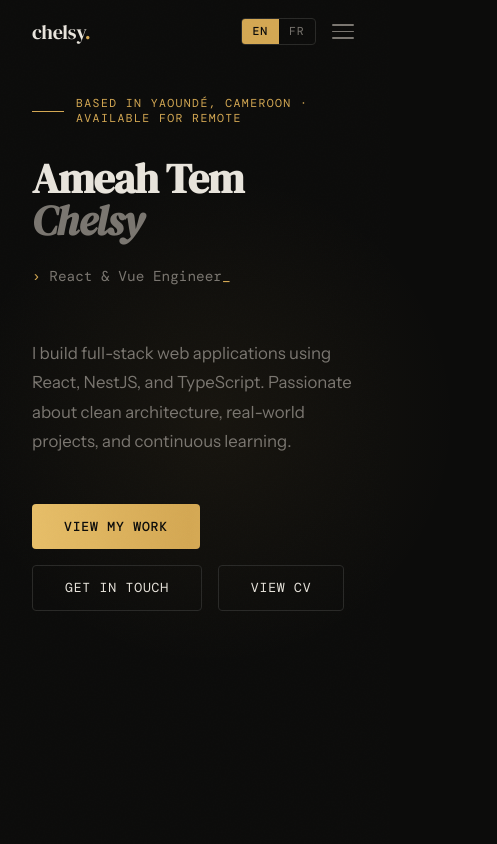
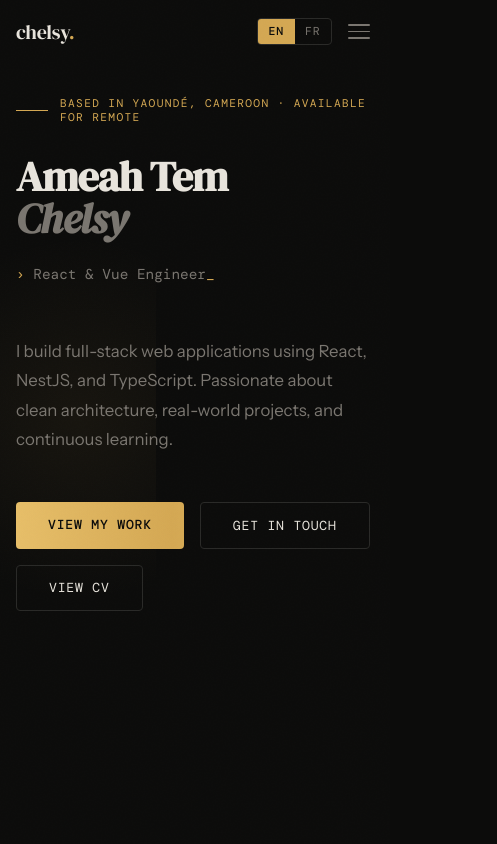
Before and after one commit to chelsynew72/my-portfolio, a Next.js app: page / in a window 390 px wide. Shown: the top 844 px of the page, 497 px wide, since content can reach past the window. Built offline with nearby package versions, Linux system fonts and the light colour scheme; a web font is replaced by a local one.

Commit message:
added translation

```diff
--- a/app/globals.css
+++ b/app/globals.css
@@ -16,24 +16,23 @@
   --accent-dim: #a07c35;
   --accent-glow: rgba(212, 168, 83, 0.12);
   --nav-h: 64px;
+  --px: 2rem;
 }
 
-* {
-  box-sizing: border-box;
-  margin: 0;
-  padding: 0;
+*, *::before, *::after { box-sizing: border-box; margin: 0; padding: 0; }
+
+html, body {
+  overflow-x: hidden;
+  max-width: 100%;
 }
 
-html {
-  scroll-behavior: smooth;
-}
+html { scroll-behavior: smooth; }
 
 body {
   background-color: var(--bg);
   color: var(--text);
   font-family: 'Instrument Sans', sans-serif;
   -webkit-font-smoothing: antialiased;
-  overflow-x: hidden;
 }
 
 /* Grain overlay */
@@ -47,12 +46,9 @@ body::before {
   opacity: 0.35;
 }
 
-/* Scrollbar */
 ::-webkit-scrollbar { width: 4px; }
 ::-webkit-scrollbar-track { background: var(--bg); }
 ::-webkit-scrollbar-thumb { background: var(--border); border-radius: 2px; }
-
-/* Selection */
 ::selection { background: var(--accent); color: var(--bg); }
 
 /* ── Animations ─────────────────────────────────────────── */
@@ -66,7 +62,7 @@ body::before {
 }
 @keyframes blink {
   0%, 100% { opacity: 1; }
-  50% { opacity: 0; }
+  50%       { opacity: 0; }
 }
 @keyframes pulse-dot {
   0%, 100% { box-shadow: 0 0 0 0 rgba(74,222,128,0.5); }
@@ -77,8 +73,8 @@ body::before {
   100% { background-position:  200% center; }
 }
 
-.animate-fade-up  { animation: fadeUp 0.7s cubic-bezier(0.16, 1, 0.3, 1) both; }
-.animate-fade-in  { animation: fadeIn 0.6s ease both; }
+.animate-fade-up { animation: fadeUp 0.7s cubic-bezier(0.16, 1, 0.3, 1) both; }
+.animate-fade-in { animation: fadeIn 0.6s ease both; }
 .delay-1 { animation-delay: 0.1s; }
 .delay-2 { animation-delay: 0.2s; }
 .delay-3 { animation-delay: 0.3s; }
@@ -94,19 +90,28 @@ body::before {
 .nav-mobile  { display: none; }
 .hamburger   { display: none; }
 
-/* ── Layout helpers ─────────────────────────────────────── */
+/* ── Section layout ─────────────────────────────────────── */
+/* Every section gets horizontal padding from here — NOT inline */
+.section-pad {
+  padding: 8rem var(--px);
+  width: 100%;
+}
+
 .section-inner {
   max-width: 1100px;
   margin: 0 auto;
-  padding: 0 2rem;
+  width: 100%;
 }
 
 /* ── Hero ───────────────────────────────────────────────── */
-/* The section is full-viewport; flex centers content.
-   We add top padding so content never hides behind the nav. */
 .hero-section {
   padding-top: calc(var(--nav-h) + 4rem) !important;
   padding-bottom: 4rem;
+  padding-left: var(--px);
+  padding-right: var(--px);
+  width: 100%;
+  /* clip the decorative glow blob */
+  overflow: hidden;
 }
 
 /* ── About grid ─────────────────────────────────────────── */
@@ -117,7 +122,7 @@ body::before {
   align-items: start;
 }
 
-/* ── Skills "currently learning" banner ─────────────────── */
+/* ── Skills learning banner ─────────────────────────────── */
 .learning-banner {
   display: flex;
   align-items: center;
@@ -125,11 +130,8 @@ body::before {
   flex-wrap: wrap;
 }
 
-/* ── Section padding ────────────────────────────────────── */
-.section-pad { padding: 8rem 2rem; }
-
 /* ══════════════════════════════════════════════════════════
-   RESPONSIVE — tablet  ≤ 900px
+   TABLET  ≤ 900px
 ══════════════════════════════════════════════════════════ */
 @media (max-width: 900px) {
   .about-grid {
@@ -139,9 +141,11 @@ body::before {
 }
 
 /* ══════════════════════════════════════════════════════════
-   RESPONSIVE — mobile  ≤ 768px
+   MOBILE  ≤ 768px
 ══════════════════════════════════════════════════════════ */
 @media (max-width: 768px) {
+  :root { --px: 1.25rem; }
+
   /* Navbar */
   .nav-desktop { display: none !important; }
   .hamburger   { display: flex !important; }
@@ -153,33 +157,38 @@ body::before {
     top: var(--nav-h);
     left: 0;
     right: 0;
+    width: 100%;
     background: rgba(12,12,11,0.97);
     backdrop-filter: blur(16px);
-    padding: 2rem;
+    padding: 2rem var(--px);
     gap: 1.5rem;
     border-bottom: 1px solid var(--border);
     z-index: 99;
   }
   .nav-mobile.open { display: flex; }
 
-  /* Section padding */
-  .section-pad { padding: 5rem 1.25rem; }
+  /* Sections */
+  .section-pad { padding: 5rem var(--px); }
+  .hero-section {
+    padding-top: calc(var(--nav-h) + 2rem) !important;
+    padding-left: var(--px) !important;
+    padding-right: var(--px) !important;
+  }
 
-  /* Hero */
-  .hero-section { padding-top: calc(var(--nav-h) + 2rem) !important; }
-
-  /* Hero scroll hint — hide on mobile to avoid clutter */
+  /* Hide scroll hint */
   .scroll-hint { display: none !important; }
 
-  /* Hero tagline — shorten on very small screens */
-  .hero-tagline { font-size: 0.72rem !important; }
-
-  /* Projects featured card inner layout */
-  .project-card-inner {
-    flex-direction: column !important;
+  /* Hero tagline wraps instead of overflowing */
+  .hero-tagline {
+    font-size: 0.7rem !important;
+    white-space: normal !important;
+    word-break: break-word;
   }
 
-  /* Skills learning banner */
+  /* Project card stacks */
+  .project-card-inner { flex-direction: column !important; }
+
+  /* Skills banner */
   .learning-banner { flex-direction: column; align-items: flex-start; gap: 0.5rem; }
 
   /* Contact buttons */
@@ -188,9 +197,7 @@ body::before {
     align-items: stretch !important;
   }
   .contact-btns a,
-  .contact-btns button {
-    text-align: center;
-  }
+  .contact-btns button { text-align: center; width: 100%; }
 
   /* Footer */
   .footer-inner {
@@ -201,9 +208,9 @@ body::before {
 }
 
 /* ══════════════════════════════════════════════════════════
-   RESPONSIVE — small mobile  ≤ 480px
+   SMALL MOBILE  ≤ 480px
 ══════════════════════════════════════════════════════════ */
 @media (max-width: 480px) {
-  .section-pad { padding: 4rem 1rem; }
-  .section-inner { padding: 0 1rem; }
+  :root { --px: 1rem; }
+  .section-pad { padding: 4rem var(--px); }
 }
--- a/components/About.tsx
+++ b/components/About.tsx
@@ -9,7 +9,7 @@ export default function About() {
     <section
       id="about"
       className="section-pad"
-      style={{ maxWidth: "1100px", margin: "0 auto" }}
+      style={{ maxWidth: "1100px", margin: "0 auto", width: "100%" }}
     >
       {/* Section header */}
       <div style={{ marginBottom: "4rem" }}>
--- a/components/Contact.tsx
+++ b/components/Contact.tsx
@@ -20,6 +20,7 @@ export default function Contact() {
         style={{
           backgroundColor: "var(--bg-subtle)",
           borderTop: "1px solid var(--border)",
+          width: "100%",
         }}
       >
         <div
@@ -166,9 +167,10 @@ export default function Contact() {
       {/* Footer */}
       <footer
         style={{
-          padding: "1.75rem 2rem",
+          padding: "1.75rem var(--px, 2rem)",
           borderTop: "1px solid var(--border)",
           backgroundColor: "var(--bg)",
+          width: "100%",
         }}
       >
         <div
--- a/components/Hero.tsx
+++ b/components/Hero.tsx
@@ -42,24 +42,25 @@ export default function Hero() {
         display: "flex",
         flexDirection: "column",
         justifyContent: "flex-start",
-        padding: "0 2rem",
         maxWidth: "1100px",
         margin: "0 auto",
         position: "relative",
       }}
     >
+      {/* Ambient glow — contained, won't cause overflow */}
       <div
         style={{
           position: "absolute",
-          top: "20%", left: "-10%",
-          width: "500px", height: "500px",
+          top: "20%", left: "0",
+          width: "40%", height: "500px",
           background: "radial-gradient(circle, rgba(212,168,83,0.06) 0%, transparent 70%)",
           pointerEvents: "none",
+          zIndex: 0,
         }}
       />
 
       {/* Tagline */}
-      <div className="animate-fade-up delay-1" style={{ display: "flex", alignItems: "center", gap: "0.75rem", marginBottom: "2rem" }}>
+      <div className="animate-fade-up delay-1" style={{ display: "flex", alignItems: "center", gap: "0.75rem", marginBottom: "2rem", position: "relative", zIndex: 1 }}>
         <span style={{ width: "32px", height: "1px", backgroundColor: "var(--accent)", display: "inline-block", flexShrink: 0 }} />
         <span
           className="hero-tagline"
--- a/components/Navbar.tsx
+++ b/components/Navbar.tsx
@@ -90,7 +90,7 @@ export default function Navbar() {
         position: "fixed",
         top: 0, left: 0, right: 0,
         zIndex: 100,
-        padding: "0 2rem",
+        padding: "0 var(--px, 2rem)",
         height: "var(--nav-h)",
         display: "flex",
         alignItems: "center",
--- a/components/Projects.tsx
+++ b/components/Projects.tsx
@@ -32,10 +32,7 @@ export default function Projects() {
     <section
       id="work"
       className="section-pad"
-      style={{
-        maxWidth: "1100px",
-        margin: "0 auto",
-      }}
+      style={{ maxWidth: "1100px", margin: "0 auto", width: "100%" }}
     >
       {/* Section header */}
       <div style={{ marginBottom: "4rem" }}>
--- a/components/Skills.tsx
+++ b/components/Skills.tsx
@@ -19,9 +19,10 @@ export default function Skills() {
         backgroundColor: "var(--bg-subtle)",
         borderTop: "1px solid var(--border)",
         borderBottom: "1px solid var(--border)",
+        width: "100%",
       }}
     >
-      <div style={{ maxWidth: "1100px", margin: "0 auto" }}>
+      <div style={{ maxWidth: "1100px", margin: "0 auto", width: "100%" }}>
         {/* Section header */}
         <div style={{ marginBottom: "4rem" }}>
           <div style={{ display: "flex", alignItems: "center", gap: "1rem", marginBottom: "1rem" }}>
```
